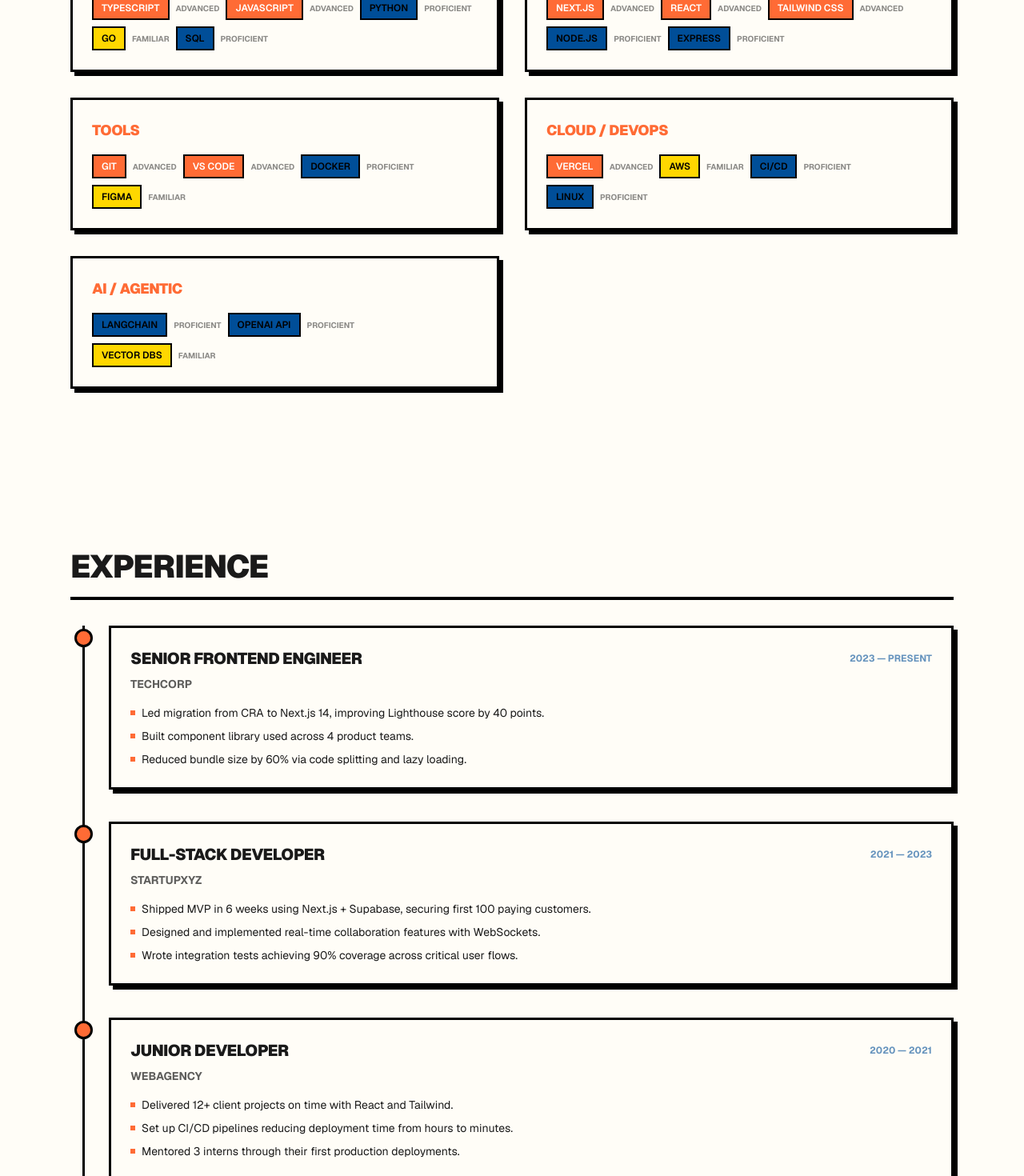
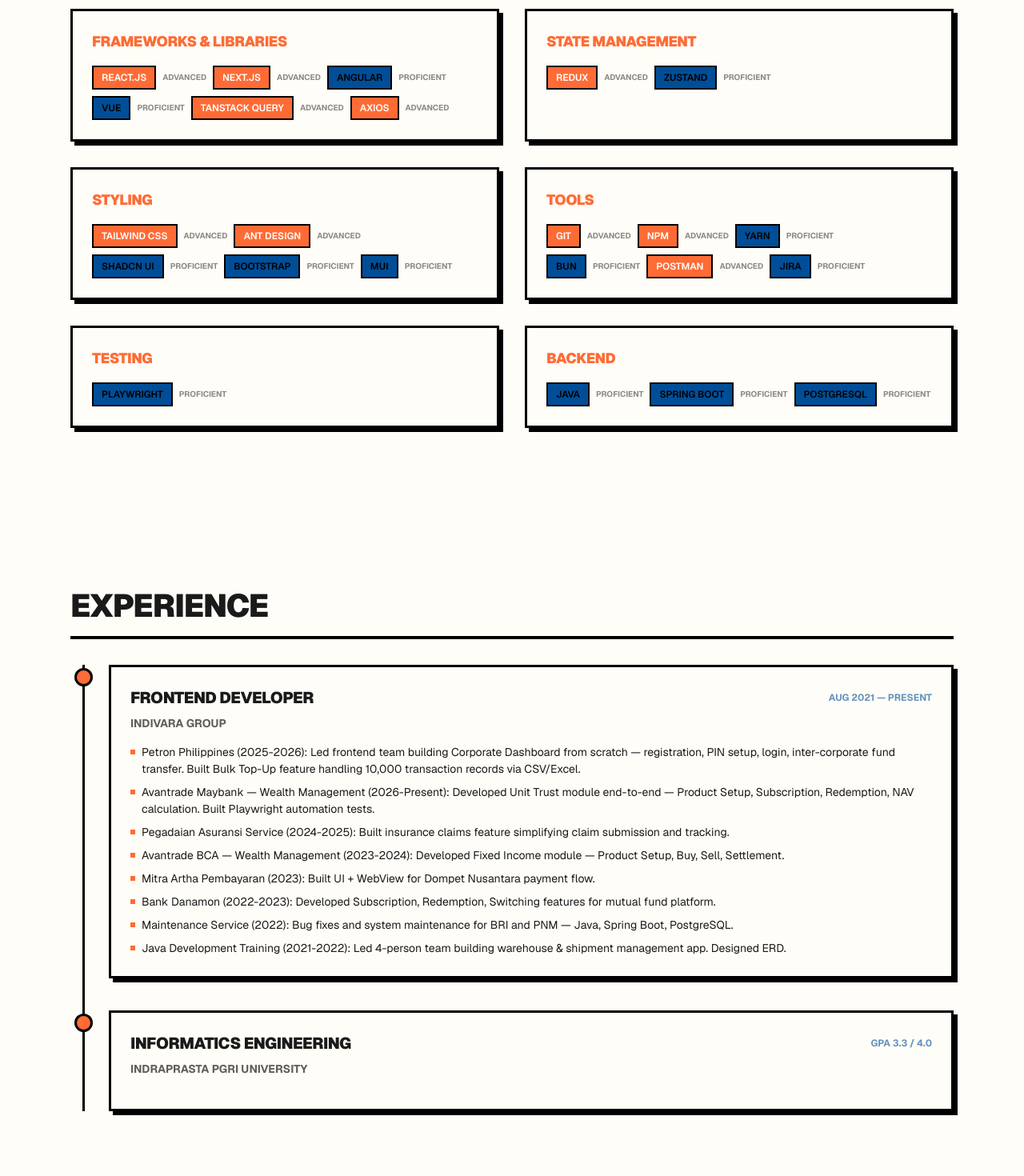
Before and after one commit to indra-182/Portfolio, a Next.js app: page / in a window 1280 px wide. Shown: the part 1780-3250 px from the top of the page at 80% size. Built offline with nearby package versions, Linux system fonts and the light colour scheme; no server answers.

Commit message:
CV data + react-icons + resend + mailto fallback

```diff
--- a/package.json
+++ b/package.json
@@ -15,6 +15,8 @@
     "next-themes": "^0.4.6",
     "react": "19.2.4",
     "react-dom": "19.2.4",
+    "react-icons": "^5.7.0",
+    "resend": "^6.18.0",
     "zod": "^4.4.3"
   },
   "devDependencies": {
--- a/src/app/api/contact/route.ts
+++ b/src/app/api/contact/route.ts
@@ -1,10 +1,17 @@
-import { NextResponse } from "next/server";
-import { z } from "zod";
+import { NextResponse } from 'next/server';
+import { z } from 'zod';
+import { Resend } from 'resend';
+
+function getResend() {
+  const key = process.env.RESEND_API_KEY;
+  if (!key) return null;
+  return new Resend(key);
+}
 
 const contactSchema = z.object({
-  name: z.string().min(1, "Name is required"),
-  email: z.email("Invalid email"),
-  message: z.string().min(1, "Message is required"),
+  name: z.string().min(1, 'Name is required'),
+  email: z.string().email('Invalid email'),
+  message: z.string().min(1, 'Message is required'),
 });
 
 export async function POST(request: Request) {
@@ -15,15 +22,29 @@
     if (!parsed.success) {
       return NextResponse.json(
         { success: false, errors: parsed.error.issues },
-        { status: 400 },
+        { status: 400 }
       );
+    }
+
+    const { name, email, message } = parsed.data;
+
+    const resend = getResend();
+
+    if (resend) {
+      await resend.emails.send({
+        from: 'Portfolio Contact <onboarding@resend.dev>',
+        to: 'mahadiindra2@gmail.com',
+        subject: `Portfolio Contact from ${name}`,
+        text: `Name: ${name}\nEmail: ${email}\n\nMessage:\n${message}`,
+        replyTo: email,
+      });
     }
 
     return NextResponse.json({ success: true });
   } catch {
     return NextResponse.json(
-      { success: false, error: "Invalid request body" },
-      { status: 400 },
+      { success: false, error: 'Failed to send email' },
+      { status: 500 }
     );
   }
 }
--- a/src/components/Footer.tsx
+++ b/src/components/Footer.tsx
@@ -1,11 +1,11 @@
-function GithubIcon() { return <svg width="18" height="18" viewBox="0 0 24 24" fill="currentColor"><path d="M12 0C5.37 0 0 5.37 0 12c0 5.31 3.435 9.795 8.205 11.385.6.105.825-.255.825-.57 0-.285-.015-1.23-.015-2.235-3.015.555-3.795-.735-4.035-1.41-.135-.345-.72-1.41-1.23-1.695-.42-.225-1.02-.78-.015-.795.945-.015 1.62.87 1.845 1.23 1.08 1.815 2.805 1.305 3.495.99.105-.78.42-1.305.765-1.605-2.67-.3-5.46-1.335-5.46-5.925 0-1.305.465-2.385 1.23-3.225-.12-.3-.54-1.53.12-3.18 0 0 1.005-.315 3.3 1.23.96-.27 1.98-.405 3-.405s2.04.135 3 .405c2.295-1.56 3.3-1.23 3.3-1.23.66 1.65.24 2.88.12 3.18.765.84 1.23 1.905 1.23 3.225 0 4.605-2.805 5.625-5.475 5.925.435.375.81 1.095.81 2.22 0 1.605-.015 2.895-.015 3.3 0 .315.225.69.825.57A12.02 12.02 0 0024 12c0-6.63-5.37-12-12-12z"/></svg>; }
-function TwitterIcon() { return <svg width="18" height="18" viewBox="0 0 24 24" fill="currentColor"><path d="M18.244 2.25h3.308l-7.227 8.26 8.502 11.24H16.17l-5.214-6.817L4.99 21.75H1.68l7.73-8.835L1.254 2.25H8.08l4.713 6.231zm-1.161 17.52h1.833L7.084 4.126H5.117z"/></svg>; }
-function LinkedinIcon() { return <svg width="18" height="18" viewBox="0 0 24 24" fill="currentColor"><path d="M20.447 20.452h-3.554v-5.569c0-1.328-.027-3.037-1.852-3.037-1.853 0-2.136 1.445-2.136 2.939v5.667H9.351V9h3.414v1.561h.046c.477-.9 1.637-1.85 3.37-1.85 3.601 0 4.267 2.37 4.267 5.455v6.286zM5.337 7.433a2.062 2.062 0 01-2.063-2.065 2.064 2.064 0 112.063 2.065zm1.782 13.019H3.555V9h3.564v11.452zM22.225 0H1.771C.792 0 0 .774 0 1.729v20.542C0 23.227.792 24 1.771 24h20.451C23.2 24 24 23.227 24 22.271V1.729C24 .774 23.2 0 22.222 0h.003z"/></svg>; }
+import { FaGithub } from 'react-icons/fa';
+import { FaXTwitter } from 'react-icons/fa6';
+import { FaLinkedinIn } from 'react-icons/fa';
 
 const socialLinks = [
-  { href: 'https://github.com/anomalyco', icon: GithubIcon, label: 'GitHub' },
-  { href: 'https://twitter.com/anomalyco', icon: TwitterIcon, label: 'Twitter' },
-  { href: 'https://linkedin.com/in/anomalyco', icon: LinkedinIcon, label: 'LinkedIn' },
+  { href: 'https://github.com/anomalyco', icon: FaGithub, label: 'GitHub' },
+  { href: 'https://twitter.com/anomalyco', icon: FaXTwitter, label: 'Twitter' },
+  { href: 'https://linkedin.com/in/anomalyco', icon: FaLinkedinIn, label: 'LinkedIn' },
 ];
 
 export default function Footer() {
@@ -36,7 +36,7 @@
               className="neo-btn"
               style={{ padding: '8px', background: 'var(--neo-bg)' }}
             >
-              <Icon />
+              <Icon size={18} />
             </a>
           ))}
         </div>
--- a/src/components/sections/About.tsx
+++ b/src/components/sections/About.tsx
@@ -1,8 +1,8 @@
 export default function About() {
   const stats = [
     { label: 'Years Experience', value: '5+' },
-    { label: 'Projects Delivered', value: '30+' },
-    { label: 'Technologies Used', value: '20+' },
+    { label: 'Client Projects', value: '10+' },
+    { label: 'Technologies', value: '15+' },
   ];
 
   return (
@@ -11,18 +11,20 @@
 
       <div className="neo-card mb-8 max-w-3xl">
         <p className="neo-prose">
-          I am a full-stack developer who enjoys building things for the web. My journey started
-          with curiosity about how websites work, and grew into a career crafting digital
-          experiences that are fast, accessible, and enjoyable to use.
+          Frontend Engineer with 5+ years helping banks, fintech companies, and enterprises deliver
+          better digital experiences. I care about the details that make an interface feel effortless
+          — whether it is a high-volume transaction flow, a data-heavy dashboard, or a complex
+          financial workflow that needs to feel simple for the people who use it every day.
         </p>
         <p className="neo-prose">
-          I specialize in React and TypeScript, with a focus on performance and user experience. I
-          believe the best code is code that ships — I value pragmatism over perfection and clean
-          delivery over over-engineering.
+          I spent most of my career at Indivara Group, working across client projects including BCA,
+          Bank Danamon, BRI, Pegadaian, and Petron Philippines. My work ranges from building modular
+          UI architectures and high-volume transaction flows to leading frontend delivery as the sole
+          or lead engineer on cross-functional teams.
         </p>
         <p className="neo-prose">
-          Beyond the frontend, I work across the stack: designing APIs, managing infrastructure, and
-          exploring AI-powered tooling to automate the boring parts of development.
+          Beyond frontend, I have experience across the stack — Java, Spring Boot, PostgreSQL — and
+          I am currently exploring AI-powered tooling to automate the boring parts of development.
         </p>
       </div>
 
--- a/src/components/sections/Contact.tsx
+++ b/src/components/sections/Contact.tsx
@@ -53,7 +53,8 @@
       setStatus('success');
       setForm({ name: '', email: '', message: '' });
     } catch {
-      setStatus('error');
+      const mailto = `mailto:mahadiindra2@gmail.com?subject=Contact from ${encodeURIComponent(form.name)}&body=${encodeURIComponent(form.message)}%0A%0AFrom: ${encodeURIComponent(form.email)}`;
+      window.location.href = mailto;
     }
   }
 
--- a/src/components/sections/Projects.tsx
+++ b/src/components/sections/Projects.tsx
@@ -14,34 +14,53 @@
 
 const projects: Project[] = [
   {
-    title: 'E-Commerce Platform',
-    description: 'Full-featured online store with cart, checkout, and admin dashboard.',
-    tags: ['Next.js', 'TypeScript', 'Stripe', 'Prisma'],
-    image: '/projects/ecommerce.jpg',
-    demoUrl: 'https://example.com',
-    repoUrl: 'https://github.com/example/ecommerce',
+    title: 'Petron Corporate Dashboard',
+    description:
+      'Led frontend team building a corporate dashboard from scratch — registration, PIN setup, login, and inter-corporate fund transfer. Built Bulk Top-Up for 10,000 records via CSV/Excel.',
+    tags: ['Next.js', 'React', 'Redux Toolkit', 'TanStack Query', 'MUI'],
+    image: '/projects/petron.jpg',
   },
   {
-    title: 'Real-time Chat App',
-    description: 'WebSocket-powered messaging app with rooms, typing indicators, and file sharing.',
-    tags: ['React', 'Socket.io', 'Node.js', 'Redis'],
-    image: '/projects/chat.jpg',
-    demoUrl: 'https://example.com',
-    repoUrl: 'https://github.com/example/chat',
+    title: 'Maybank Wealth Management',
+    description:
+      'Developed Unit Trust module end-to-end — Product Setup, Subscription, Redemption, and NAV calculation for complex wealth management operations.',
+    tags: ['React', 'Redux', 'Ant Design', 'Tailwind CSS', 'Playwright'],
+    image: '/projects/maybank.jpg',
   },
   {
-    title: 'AI Content Generator',
-    description: 'LLM-powered tool that generates blog posts, social copy, and marketing text.',
-    tags: ['OpenAI', 'Next.js', 'LangChain', 'PostgreSQL'],
-    image: '/projects/ai.jpg',
-    demoUrl: 'https://example.com',
+    title: 'BCA Wealth Management',
+    description:
+      'Developed Fixed Income module covering Product Setup, Buy, Sell, and Settlement for enterprise-scale investment transactions.',
+    tags: ['React', 'Redux', 'Ant Design', 'Tailwind CSS'],
+    image: '/projects/bca.jpg',
   },
   {
-    title: 'DevOps Dashboard',
-    description: 'Monitor deployments, server health, and CI/CD pipeline status in one place.',
-    tags: ['React', 'D3.js', 'Docker', 'Go'],
-    image: '/projects/devops.jpg',
-    repoUrl: 'https://github.com/example/devops',
+    title: 'Pegadaian Insurance Claims',
+    description:
+      'Built insurance claims feature simplifying claim submission and tracking process for users.',
+    tags: ['Vue', 'Tailwind CSS', 'Axios'],
+    image: '/projects/pegadaian.jpg',
+  },
+  {
+    title: 'Dompet Nusantara',
+    description:
+      'Built UI and integrated WebView for payment flow, ensuring smooth transaction experience within partner app.',
+    tags: ['Preact', 'Zustand', 'Tailwind CSS'],
+    image: '/projects/dompet.jpg',
+  },
+  {
+    title: 'Danamon Mutual Fund Platform',
+    description:
+      'Developed Subscription, Redemption, and Switching transaction features for mutual fund platform.',
+    tags: ['Angular', 'Bootstrap'],
+    image: '/projects/danamon.jpg',
+  },
+  {
+    title: 'Warehouse Management App',
+    description:
+      'Led 4-person team building warehouse and shipment management application from concept to implementation. Designed ERD.',
+    tags: ['Java', 'Spring Boot', 'PostgreSQL', 'Angular'],
+    image: '/projects/warehouse.jpg',
   },
 ];
 
--- a/src/components/sections/Testimonials.tsx
+++ b/src/components/sections/Testimonials.tsx
@@ -21,7 +21,8 @@
               <div>
                 <p className="text-sm font-black uppercase leading-tight">{t.name}</p>
                 <p className="text-[10px] font-bold uppercase opacity-60">
-                  {t.role}, {t.company}
+                  {t.role}
+                  {t.company ? `, ${t.company}` : ''}
                 </p>
               </div>
             </div>
--- a/src/data/experience.ts
+++ b/src/data/experience.ts
@@ -7,33 +7,24 @@
 
 export const experiences: Experience[] = [
   {
-    company: 'TechCorp',
-    role: 'Senior Frontend Engineer',
-    period: '2023 — Present',
+    company: 'Indivara Group',
+    role: 'Frontend Developer',
+    period: 'Aug 2021 — Present',
     achievements: [
-      'Led migration from CRA to Next.js 14, improving Lighthouse score by 40 points.',
-      'Built component library used across 4 product teams.',
-      'Reduced bundle size by 60% via code splitting and lazy loading.',
+      'Petron Philippines (2025-2026): Led frontend team building Corporate Dashboard from scratch — registration, PIN setup, login, inter-corporate fund transfer. Built Bulk Top-Up feature handling 10,000 transaction records via CSV/Excel.',
+      'Avantrade Maybank — Wealth Management (2026-Present): Developed Unit Trust module end-to-end — Product Setup, Subscription, Redemption, NAV calculation. Built Playwright automation tests.',
+      'Pegadaian Asuransi Service (2024-2025): Built insurance claims feature simplifying claim submission and tracking.',
+      'Avantrade BCA — Wealth Management (2023-2024): Developed Fixed Income module — Product Setup, Buy, Sell, Settlement.',
+      'Mitra Artha Pembayaran (2023): Built UI + WebView for Dompet Nusantara payment flow.',
+      'Bank Danamon (2022-2023): Developed Subscription, Redemption, Switching features for mutual fund platform.',
+      'Maintenance Service (2022): Bug fixes and system maintenance for BRI and PNM — Java, Spring Boot, PostgreSQL.',
+      'Java Development Training (2021-2022): Led 4-person team building warehouse & shipment management app. Designed ERD.',
     ],
   },
   {
-    company: 'StartupXYZ',
-    role: 'Full-stack Developer',
-    period: '2021 — 2023',
-    achievements: [
-      'Shipped MVP in 6 weeks using Next.js + Supabase, securing first 100 paying customers.',
-      'Designed and implemented real-time collaboration features with WebSockets.',
-      'Wrote integration tests achieving 90% coverage across critical user flows.',
-    ],
-  },
-  {
-    company: 'WebAgency',
-    role: 'Junior Developer',
-    period: '2020 — 2021',
-    achievements: [
-      'Delivered 12+ client projects on time with React and Tailwind.',
-      'Set up CI/CD pipelines reducing deployment time from hours to minutes.',
-      'Mentored 3 interns through their first production deployments.',
-    ],
+    company: 'Indraprasta PGRI University',
+    role: 'Informatics Engineering',
+    period: 'GPA 3.3 / 4.0',
+    achievements: [],
   },
 ];
--- a/src/data/skills.ts
+++ b/src/data/skills.ts
@@ -10,49 +10,56 @@
 
 export const skills: SkillCategory[] = [
   {
-    category: 'Languages',
+    category: 'Frameworks & Libraries',
     items: [
-      { name: 'TypeScript', level: 'Advanced' },
-      { name: 'JavaScript', level: 'Advanced' },
-      { name: 'Python', level: 'Proficient' },
-      { name: 'Go', level: 'Familiar' },
-      { name: 'SQL', level: 'Proficient' },
+      { name: 'React.js', level: 'Advanced' },
+      { name: 'Next.js', level: 'Advanced' },
+      { name: 'Angular', level: 'Proficient' },
+      { name: 'Vue', level: 'Proficient' },
+      { name: 'TanStack Query', level: 'Advanced' },
+      { name: 'Axios', level: 'Advanced' },
     ],
   },
   {
-    category: 'Frameworks',
+    category: 'State Management',
     items: [
-      { name: 'Next.js', level: 'Advanced' },
-      { name: 'React', level: 'Advanced' },
+      { name: 'Redux', level: 'Advanced' },
+      { name: 'Zustand', level: 'Proficient' },
+    ],
+  },
+  {
+    category: 'Styling',
+    items: [
       { name: 'Tailwind CSS', level: 'Advanced' },
-      { name: 'Node.js', level: 'Proficient' },
-      { name: 'Express', level: 'Proficient' },
+      { name: 'ANT Design', level: 'Advanced' },
+      { name: 'Shadcn UI', level: 'Proficient' },
+      { name: 'Bootstrap', level: 'Proficient' },
+      { name: 'MUI', level: 'Proficient' },
     ],
   },
   {
     category: 'Tools',
     items: [
       { name: 'Git', level: 'Advanced' },
-      { name: 'VS Code', level: 'Advanced' },
-      { name: 'Docker', level: 'Proficient' },
-      { name: 'Figma', level: 'Familiar' },
+      { name: 'NPM', level: 'Advanced' },
+      { name: 'Yarn', level: 'Proficient' },
+      { name: 'Bun', level: 'Proficient' },
+      { name: 'Postman', level: 'Advanced' },
+      { name: 'JIRA', level: 'Proficient' },
     ],
   },
   {
-    category: 'Cloud / DevOps',
+    category: 'Testing',
     items: [
-      { name: 'Vercel', level: 'Advanced' },
-      { name: 'AWS', level: 'Familiar' },
-      { name: 'CI/CD', level: 'Proficient' },
-      { name: 'Linux', level: 'Proficient' },
+      { name: 'Playwright', level: 'Proficient' },
     ],
   },
   {
-    category: 'AI / Agentic',
+    category: 'Backend',
     items: [
-      { name: 'LangChain', level: 'Proficient' },
-      { name: 'OpenAI API', level: 'Proficient' },
-      { name: 'Vector DBs', level: 'Familiar' },
+      { name: 'Java', level: 'Proficient' },
+      { name: 'Spring Boot', level: 'Proficient' },
+      { name: 'PostgreSQL', level: 'Proficient' },
     ],
   },
 ];
--- a/src/data/testimonials.ts
+++ b/src/data/testimonials.ts
@@ -1,34 +1,30 @@
 export interface Testimonial {
   name: string;
   role: string;
-  company: string;
+  company?: string;
   photo?: string;
   quote: string;
 }
 
 export const testimonials: Testimonial[] = [
   {
-    name: 'Alex Rivera',
-    role: 'CTO',
-    company: 'TechCorp',
-    photo: '/avatars/alex.jpg',
+    name: 'Frisko Mayufid',
+    role: 'Senior Frontend Engineer',
+    company: 'Indivara Group',
     quote:
-      'Indra is the kind of engineer who makes the whole team better. His code is clean, his architecture decisions are well-reasoned, and he communicates complex ideas with clarity.',
+      'Indra is a highly recommended engineer with strong technical skills and a collaborative mindset. He consistently delivers quality work across complex financial projects and is someone you can always rely on.',
   },
   {
-    name: 'Sarah Chen',
-    role: 'Product Lead',
-    company: 'StartupXYZ',
-    photo: '/avatars/sarah.jpg',
+    name: 'Wahyu Aziz',
+    role: 'Backend Engineer',
     quote:
-      'Working with Indra felt like cheating. He delivered features faster than anyone I have worked with, without once cutting corners on quality.',
+      'Working with Indra has been a great experience. He has deep frontend expertise and communicates well across the stack. Highly recommended as a teammate and engineer.',
   },
   {
-    name: 'Marcus Johnson',
-    role: 'Engineering Manager',
-    company: 'WebAgency',
-    photo: '/avatars/marcus.jpg',
+    name: 'Gibran',
+    role: 'Computer Science Student',
+    company: 'Indraprasta PGRI University',
     quote:
-      'Indra has a rare combination of deep technical skill and genuine curiosity. He does not just solve problems — he finds the right problems to solve.',
+      'Indra helped me with my thesis project using Java. He explained everything clearly and made sure I understood the concepts. Great mentor and teacher.',
   },
 ];
```
Also changed, not shown: 1 other file (tests, documents, lock files or other folders).
